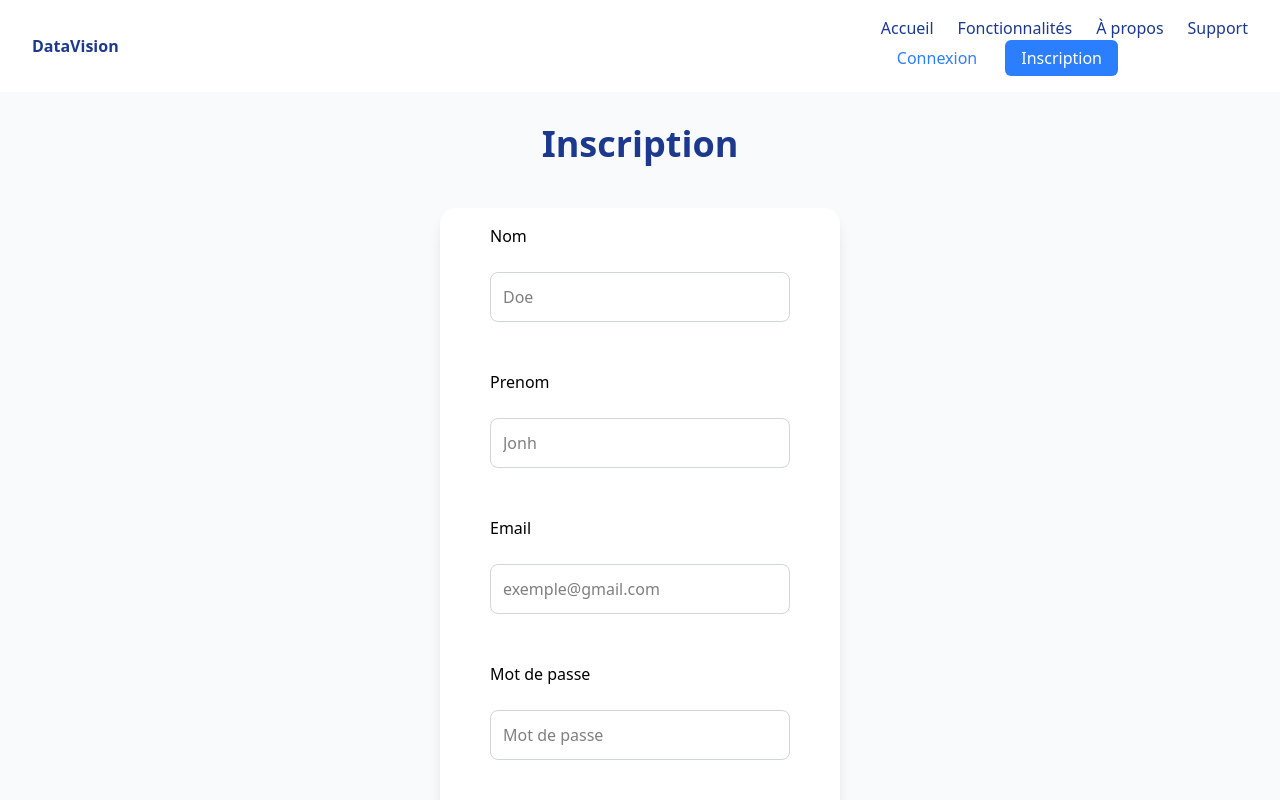
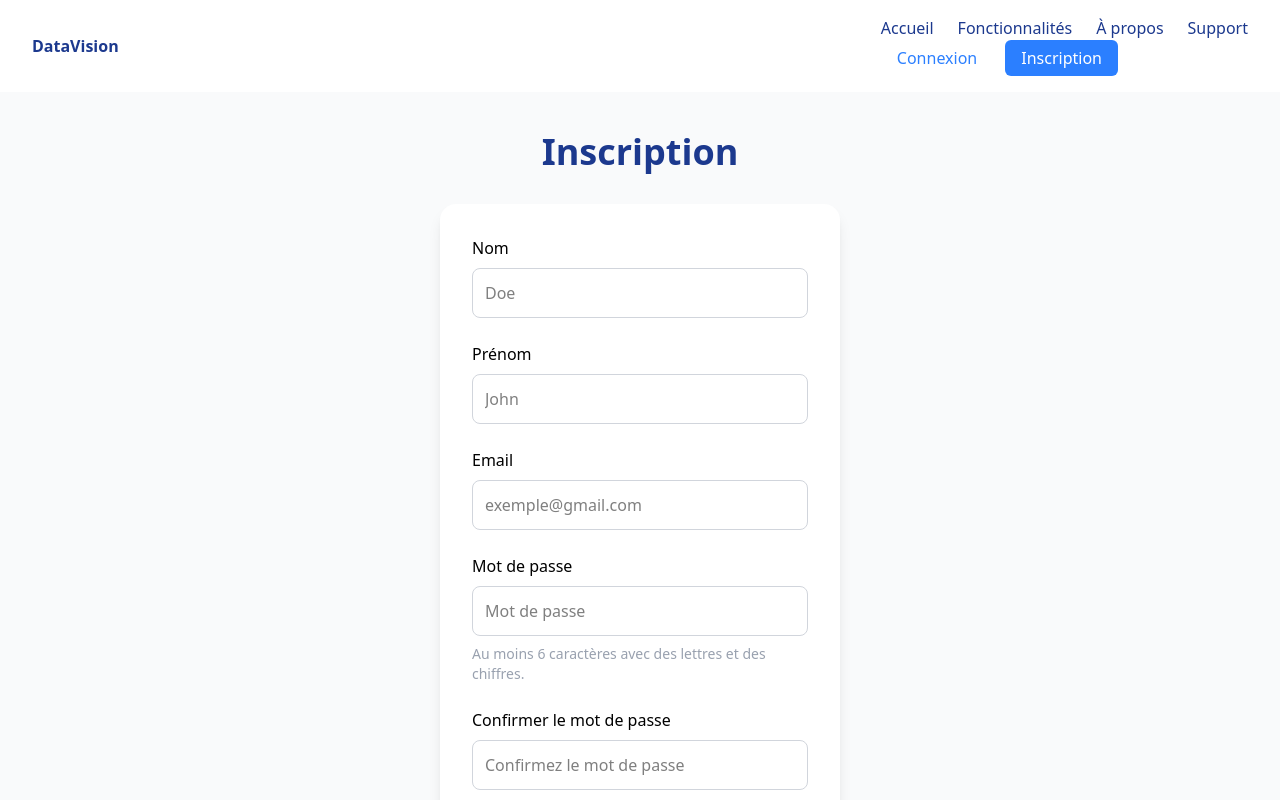
Before and after one commit to Hichm19/DataVision, a React (Vite) app: page /inscription in a window 1280 px wide. Shown: the top 800 px of the page. Built offline with nearby package versions, Linux system fonts and the light colour scheme.

Commit message:
Modification de inscription/connexion et Ajout du dashboard

```diff
--- a/src/App.jsx
+++ b/src/App.jsx
@@ -3,6 +3,7 @@ import Accueil from "./pages/Accueil.jsx"
 import { BrowserRouter, Routes, Route } from "react-router-dom"
 import Connexion from "./components/Connexion.jsx"
 import Inscription from "./components/Inscription.jsx"
+import Dashboard from "./components/connected/dashboard.jsx"
 
 function App() {
   return (
@@ -13,6 +14,7 @@ function App() {
             <Route path="/" element={<Accueil />} />
             <Route path="/connexion" element={<Connexion />} />
             <Route path="/inscription" element={<Inscription />} />
+            <Route path="/dashboard" element={<Dashboard />} />
           </Routes>
       </div>
 
--- a/src/components/Connexion.jsx
+++ b/src/components/Connexion.jsx
@@ -1,94 +1,140 @@
-import React from 'react'
-import {useState} from "react"
+import React, { useState } from "react";
+import { useNavigate } from "react-router-dom";
 
 function Connexion() {
-    const [error, setError] = useState("")
-    const [email, setEmail] = useState("")
-    const [password, setPassword] = useState("")
+  const [error, setError] = useState("");
+  const [email, setEmail] = useState("");
+  const [password, setPassword] = useState("");
+  const navigate = useNavigate();
+
+
+  const emailRegex = /^[^\s@]+@[^\s@]+\.[^\s@]+$/;
+  const passwordRegex =/^(?=.*[A-Za-z])(?=.*\d)[A-Za-z\d]{6,}$/;
 
   const handleOnline = (e) => {
-        e.preventDefault()
+    e.preventDefault();
 
-        if (email === "" || password === "") {
-            setError("Veuillez remplir tous les champs")
-            return
+
+    if (email.trim() === "" || password.trim() === "") {
+      setError("Veuillez remplir tous les champs.");
+      return;
     }
 
 
-        const storedUsers = JSON.parse(localStorage.getItem("users")) || []
-
-        if (storedUsers.length === 0) {
-            setError("Aucun utilisateur inscrit")
-            return
+    if (!emailRegex.test(email)) {
+      setError("Veuillez entrer une adresse e-mail valide.");
+      return;
     }
 
 
-        const userData = storedUsers.find(user => user.email === email)
+    if (!passwordRegex.test(password)) {
+      setError(
+        "Le mot de passe doit contenir au moins 8 caractères, une majuscule, une minuscule, un chiffre et un symbole."
+      );
+      return;
+    }
+
+
+    const storedUsers = JSON.parse(localStorage.getItem("users")) || [];
+
+    if (storedUsers.length === 0) {
+      setError("Aucun utilisateur inscrit.");
+      return;
+    }
+
+
+    const userData = storedUsers.find((user) => user.email === email);
 
     if (!userData) {
-            setError("Aucun compte trouvé avec cet email")
-            return
+      setError("Aucun compte trouvé avec cet e-mail.");
+      return;
     }
 
+
     if (password !== userData.password) {
-            setError("Mot de passe incorrect")
-            return
+      setError("Mot de passe incorrect.");
+      return;
     }
 
-        setError("")
-        console.log("Connexion réussie pour " + email)
+
+    setError("");
+    localStorage.setItem("isLogged", "true");
+    localStorage.setItem(
+      "currentUser",
+      JSON.stringify({
+        nom: userData.nom,
+        prenom: userData.prenom,
+        email: userData.email,
+      })
+    );
+
+    alert(
+      `Bienvenue ${userData.prenom} ${userData.nom} sur votre dashboard !`
+    );
 
 
-        localStorage.setItem("isLogged", "true")
-        localStorage.setItem("currentUser", JSON.stringify({
-            nom: userData.nom,
-            prenom: userData.prenom,
-            email: userData.email
-        }))
+    navigate("/dashboard");
 
 
-        alert("Bienvenue " + userData.prenom + " " + userData.nom + " sur votre dashboard")
-
-        setEmail("")
-        setPassword("")
-    }
+    setEmail("");
+    setPassword("");
+  };
 
   return (
-        <div className='w-screen h-screen bg-gray-50 dark:bg-gray-800'>
-            <div className='flex items-center justify-center flex-col gap-6'>
-                <h1 className='text-3xl md:text-4xl font-bold text-blue-900 dark:text-blue-400 mb-5 mt-8'>Connexion</h1>
-                <form onSubmit={handleOnline} className='w-[400px] max-w-2xl mx-auto bg-white dark:bg-gray-900 p-8 rounded-2xl shadow-lg space-y-6 flex flex-col items-center justify-center gap-6'>
-                    <div className="flex flex-col items-start justify-center gap-6">
-                        <label className='text-dark dark:text-gray-300'>Email</label>
+    <div className="w-screen h-screen bg-gray-50 dark:bg-gray-800 flex flex-col items-center justify-center">
+      <h1 className="text-3xl md:text-4xl font-bold text-blue-900 dark:text-blue-400 mb-8">
+        Connexion
+      </h1>
+
+      <form
+        onSubmit={handleOnline}
+        className="w-[400px] bg-white dark:bg-gray-900 p-8 rounded-2xl shadow-lg space-y-6 flex flex-col items-center"
+      >
+        {/* Email */}
+        <div className="w-full flex flex-col items-start gap-2">
+          <label className="text-dark dark:text-gray-300">Email</label>
           <input
             type="email"
             value={email}
-                            placeholder='exemple@gmail.com'
+            placeholder="exemple@gmail.com"
             onChange={(e) => setEmail(e.target.value)}
-                            className='w-[300px] p-3 border border-gray-300 dark:border-gray-700 rounded-lg bg-transparent focus:ring-2 focus:ring-sky-500 outline-none text-black dark:text-white'
+            className="w-full p-3 border border-gray-300 dark:border-gray-700 rounded-lg bg-transparent focus:ring-2 focus:ring-sky-500 outline-none text-black dark:text-white"
           />
         </div>
-                    <div className="flex flex-col items-start justify-center gap-6">
-                        <label className='text-dark dark:text-gray-300'>Mot de passe</label>
+
+        {/* Mot de passe */}
+        <div className="w-full flex flex-col items-start gap-2">
+          <label className="text-dark dark:text-gray-300">Mot de passe</label>
           <input
             type="password"
             value={password}
-                            placeholder='Mot de passe'
+            placeholder="Mot de passe"
             onChange={(e) => setPassword(e.target.value)}
-                            className='w-[300px] p-3 border border-gray-300 dark:border-gray-700 rounded-lg bg-transparent focus:ring-2 focus:ring-sky-500 outline-none text-black dark:text-white'
+            className="w-full p-3 border border-gray-300 dark:border-gray-700 rounded-lg bg-transparent focus:ring-2 focus:ring-sky-500 outline-none text-black dark:text-white"
           />
+          <small className="text-gray-400 text-sm">
+            Au moins 8 caractères, une majuscule, une minuscule, un chiffre et
+            un symbole.
+          </small>
         </div>
-                    {error && <p className="text-red-500 font-medium">{error}</p>}
+
+        {/* Message d’erreur */}
+        {error && (
+          <p className="text-red-500 font-medium bg-red-50 dark:bg-red-900/30 p-2 rounded-md w-full text-center">
+            {error}
+          </p>
+        )}
+
+        {/* Bouton de connexion */}
         <button
-                        type='submit'
-                        className="bg-sky-500 hover:bg-sky-600 text-white font-semibold py-3 px-6 rounded-lg transition"
+          type="submit"
+          className="bg-sky-500 hover:bg-sky-600 text-white font-semibold py-3 px-6 rounded-lg transition w-full"
         >
           Se Connecter
         </button>
       </form>
     </div>
-        </div>
-    )
+  );
 }
 
-export default Connexion
+export default Connexion;
--- a/src/components/Inscription.jsx
+++ b/src/components/Inscription.jsx
@@ -1,52 +1,57 @@
-import React from 'react'
-import {useState} from "react"
+import React, { useState } from "react";
 
 function Inscription() {
-    const [error, setError]= useState("")
-    const [nom , setNom] =useState("")
-    const [prenom, setPrenom]=useState("")
-    const [email,setEmail]=useState("")
-    const [password,setPassword]=useState("")
-    const [confirmPassword,setConfirmPassword]=useState("")
+  const [error, setError] = useState("");
+  const [nom, setNom] = useState("");
+  const [prenom, setPrenom] = useState("");
+  const [email, setEmail] = useState("");
+  const [password, setPassword] = useState("");
+  const [confirmPassword, setConfirmPassword] = useState("");
 
-    const handleSubmit = (e)=>{
-        e.preventDefault()
 
-        if (!nom || !prenom || !email || !password || !confirmPassword){
-            setError("Veuillez remplir tous les champs")
-            return
+  const emailRegex = /^[^\s@]+@[^\s@]+\.[^\s@]+$/
+  const passwordRegex = /^(?=.*[A-Za-z])(?=.*\d)[A-Za-z\d]{6,}$/
+
+
+  const handleSubmit = (e) => {
+    e.preventDefault();
+
+    if (!nom || !prenom || !email || !password || !confirmPassword) {
+      setError("Veuillez remplir tous les champs.")
+      return;
     }
 
-        if (password !== confirmPassword){
-            setError("Les mots de passe ne correspondent pas")
-            return
+
+    if (!emailRegex.test(email)) {
+      setError("Veuillez entrer une adresse e-mail valide.")
+      return;
     }
 
-        setError("")
-        console.log('Nom =', nom );
-        console.log('Prenom =', prenom );
 
-        const infoUser = {
-            nom,
-            prenom,
-            email,
-            password,
-            confirmPassword
+    if (!passwordRegex.test(password)) {
+      setError(
+        "Le mot de passe doit contenir au moins 6 caractères, dont au moins une lettre et un chiffre."
+      );
+      return;
     }
 
-        console.log(infoUser)
+
+    if (password !== confirmPassword) {
+      setError("Les mots de passe ne correspondent pas.")
+      return;
+    }
+
 
     const existingUsers = JSON.parse(localStorage.getItem("users")) || []
+    const userExists = existingUsers.find((user) => user.email === email)
 
-
-        const userExists = existingUsers.find(user => user.email === email)
     if (userExists) {
-            setError("Un compte avec cet email existe déjà")
-            return
+      setError("Un compte avec cet e-mail existe déjà.")
+      return;
     }
 
-        existingUsers.push(infoUser)
-
+    const infoUser = { nom, prenom, email, password }
+    existingUsers.push(infoUser);
     localStorage.setItem("users", JSON.stringify(existingUsers))
 
     setNom("")
@@ -54,75 +59,103 @@ function Inscription() {
     setEmail("")
     setPassword("")
     setConfirmPassword("")
+    setError("")
 
-        alert("Inscription réussie !")
-    }
+    alert("Inscription réussie ! Vous pouvez maintenant vous connecter.")
+  };
 
   return (
-        <div className='w-screen h-full bg-gray-50 dark:bg-gray-800  ' >
-            <div className='flex items-center justify-center flex-col gap-6'>
-                <h1 className='text-3xl md:text-4xl font-bold text-blue-900 dark:text-blue-400 mb-5 mt-8'>Inscription</h1>
-                <form   onSubmit={handleSubmit}  className='w-[400px] max-w-2xl mx-auto bg-white dark:bg-gray-900 p-4 mb-7 rounded-2xl shadow-lg space-y-6 flex flex-col items-center justify-center gap-6' >
+    <div className="w-screen h-full bg-gray-50 dark:bg-gray-800 flex flex-col items-center justify-center py-10">
+      <h1 className="text-3xl md:text-4xl font-bold text-blue-900 dark:text-blue-400 mb-8">
+        Inscription
+      </h1>
 
-                    <div className=" flex flex-col items-start justify-center gap-6">
-                        <label className='text-dark dark:text-gray-300' >Nom</label>
+      <form
+        onSubmit={handleSubmit}
+        className="w-[400px] bg-white dark:bg-gray-900 p-8 mb-10 rounded-2xl shadow-lg flex flex-col items-center space-y-6"
+      >
+        {/* Nom */}
+        <div className="w-full flex flex-col items-start gap-2">
+          <label className="text-dark dark:text-gray-300">Nom</label>
           <input
             type="text"
             value={nom}
-                            placeholder='Doe'
+            placeholder="Doe"
             onChange={(e) => setNom(e.target.value)}
-                            className=' w-[300px] p-3 border border-gray-300 dark:border-gray-700 rounded-lg bg-transparent focus:ring-2 focus:ring-sky-500 outline-none  text-black dark:text-white'
+            className="w-full p-3 border border-gray-300 dark:border-gray-700 rounded-lg bg-transparent focus:ring-2 focus:ring-sky-500 outline-none text-black dark:text-white"
           />
         </div>
-                    <div className=" flex flex-col items-start justify-center gap-6">
-                        <label className='text-dark dark:text-gray-300' >Prenom</label>
+
+        {/* Prénom */}
+        <div className="w-full flex flex-col items-start gap-2">
+          <label className="text-dark dark:text-gray-300">Prénom</label>
           <input
             type="text"
             value={prenom}
-                            placeholder='Jonh'
-                            onChange={(e)=>setPrenom(e.target.value)}
-                            className=' w-[300px] p-3 border border-gray-300 dark:border-gray-700 rounded-lg bg-transparent focus:ring-2 focus:ring-sky-500 outline-none  text-black dark:text-white'
+            placeholder="John"
+            onChange={(e) => setPrenom(e.target.value)}
+            className="w-full p-3 border border-gray-300 dark:border-gray-700 rounded-lg bg-transparent focus:ring-2 focus:ring-sky-500 outline-none text-black dark:text-white"
           />
         </div>
-                    <div className=" flex flex-col items-start justify-center gap-6">
-                        <label className='text-dark dark:text-gray-300' >Email</label>
+
+        {/* Email */}
+        <div className="w-full flex flex-col items-start gap-2">
+          <label className="text-dark dark:text-gray-300">Email</label>
           <input
-                            type="text"
+            type="email"
             value={email}
-                            placeholder='exemple@gmail.com'
-                            onChange={(e)=>setEmail(e.target.value)}
-                            className=' w-[300px] p-3 border border-gray-300 dark:border-gray-700 rounded-lg bg-transparent focus:ring-2 focus:ring-sky-500 outline-none  text-black dark:text-white'
+            placeholder="exemple@gmail.com"
+            onChange={(e) => setEmail(e.target.value)}
+            className="w-full p-3 border border-gray-300 dark:border-gray-700 rounded-lg bg-transparent focus:ring-2 focus:ring-sky-500 outline-none text-black dark:text-white"
           />
         </div>
-                    <div className=" flex flex-col items-start justify-center gap-6" >
-                        <label className='text-dark dark:text-gray-300' >Mot de passe</label>
+
+        {/* Mot de passe */}
+        <div className="w-full flex flex-col items-start gap-2">
+          <label className="text-dark dark:text-gray-300">Mot de passe</label>
           <input
             type="password"
             value={password}
-                            placeholder='Mot de passe'
-                            onChange={(e)=>setPassword(e.target.value)}
-                            className='w-[300px] p-3 border border-gray-300 dark:border-gray-700 rounded-lg bg-transparent focus:ring-2 focus:ring-sky-500 outline-none  text-black dark:text-white'
+            placeholder="Mot de passe"
+            onChange={(e) => setPassword(e.target.value)}
+            className="w-full p-3 border border-gray-300 dark:border-gray-700 rounded-lg bg-transparent focus:ring-2 focus:ring-sky-500 outline-none text-black dark:text-white"
           />
+          <small className="text-gray-400 text-sm">
+            Au moins 6 caractères avec des lettres et des chiffres.
+          </small>
         </div>
-                    <div className=" flex flex-col items-start justify-center gap-6">
-                        <label className='text-dark dark:text-gray-300' >Confirm mot de passe</label>
+
+        {/* Confirmation */}
+        <div className="w-full flex flex-col items-start gap-2">
+          <label className="text-dark dark:text-gray-300">
+            Confirmer le mot de passe
+          </label>
           <input
             type="password"
             value={confirmPassword}
-                            placeholder='Confirm mot de passe'
-                            onChange={(e)=>setConfirmPassword(e.target.value)}
-                            className=' w-[300px] p-3 border border-gray-300 dark:border-gray-700 rounded-lg bg-transparent focus:ring-2 focus:ring-sky-500 outline-none  text-black dark:text-white'
+            placeholder="Confirmez le mot de passe"
+            onChange={(e) => setConfirmPassword(e.target.value)}
+            className="w-full p-3 border border-gray-300 dark:border-gray-700 rounded-lg bg-transparent focus:ring-2 focus:ring-sky-500 outline-none text-black dark:text-white"
           />
         </div>
-                    {error && <p className="text-red-500 font-medium">{error}</p>}
+
+        {/* Message d'erreur */}
+        {error && (
+          <p className="text-red-500 font-medium bg-red-50 dark:bg-red-900/30 p-2 rounded-md w-full text-center">
+            {error}
+          </p>
+        )}
+
+        {/* Bouton */}
         <button
-                        type='submit'
-                        className="bg-sky-500 hover:bg-sky-600 text-white font-semibold py-3 px-6 rounded-lg transition"
-                    >S'inscrire</button>
+          type="submit"
+          className="bg-sky-500 hover:bg-sky-600 text-white font-semibold py-3 px-6 rounded-lg transition w-full"
+        >
+          S'inscrire
+        </button>
       </form>
     </div>
-        </div>
-    )
+  );
 }
 
-export default Inscription
+export default Inscription;
```
Also changed, not shown: src/components/Deconnexion.jsx (added, +23 -0 lines), src/components/Navbar.jsx (+5 -2 lines), src/components/connected/dashboard.jsx (+75 -5 lines). Lines whose indentation alone changed are shown as unchanged.
